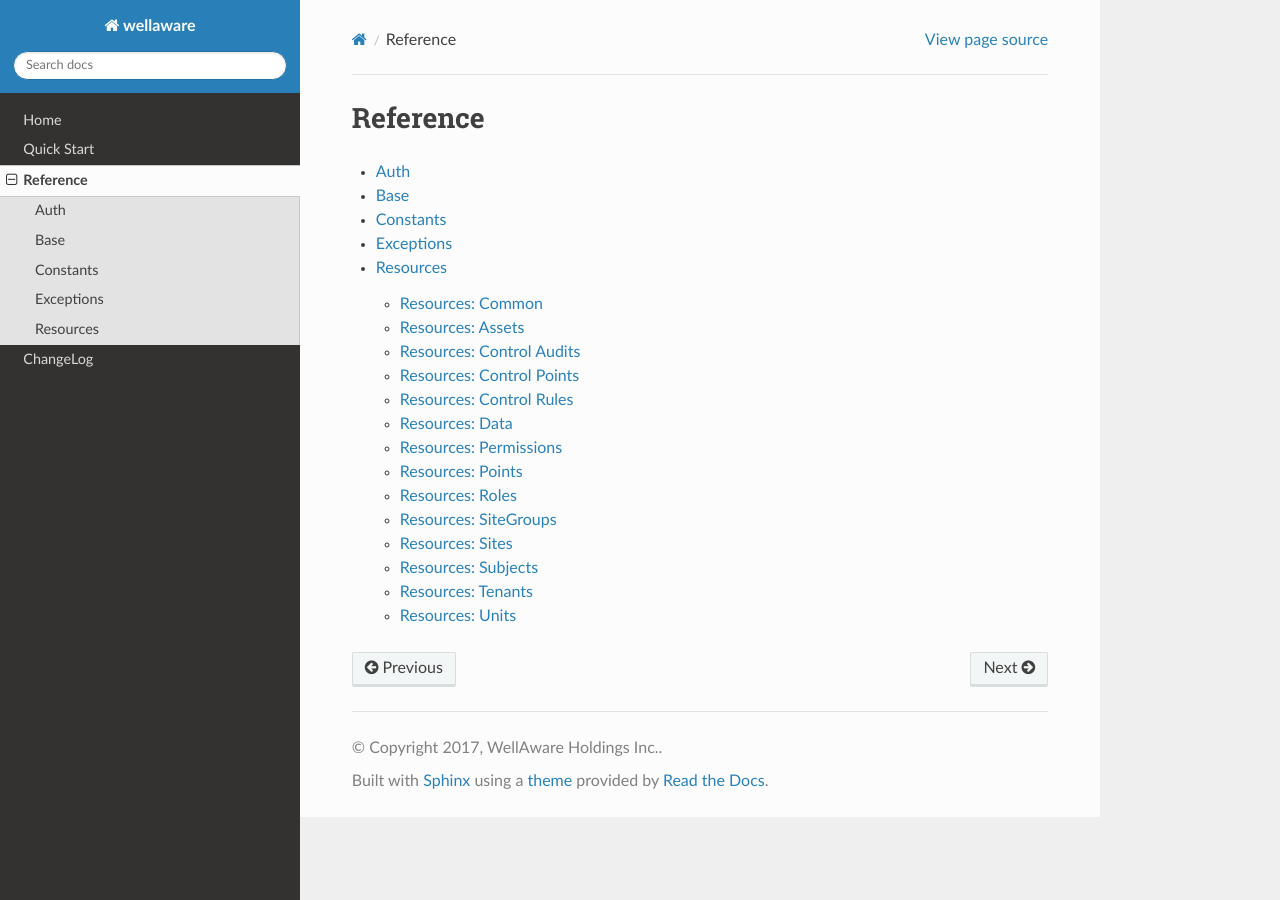
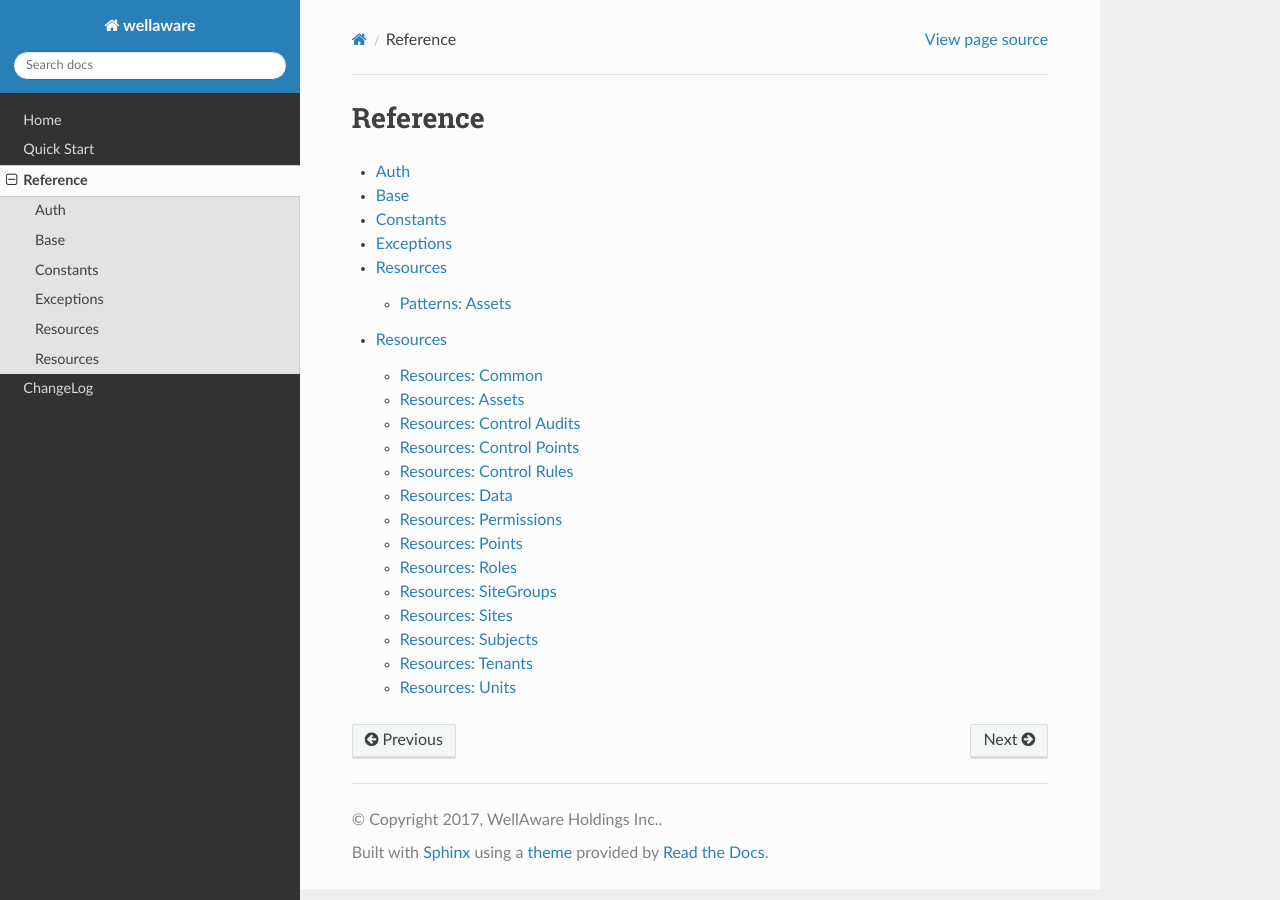
Before and after one commit to shaji618/python-wellaware, a Sphinx documentation site: the page built from docs/internals/index.rst, in a window 1280 px wide. Built offline with Sphinx 7.4.7 and the Read the Docs theme 2.0.0, drawn with Linux system fonts in a browser that asks for light colours.

Commit message:
version bump and docs

```diff
--- a/docs/changelog.rst
+++ b/docs/changelog.rst
@@ -4,6 +4,11 @@
 =========
 
 Changes to the library are recorded here.
+
+v1.2.5
+------
+  * Added additional asset patterns
+  * Removed mutable parameter bug
 
 v1.2.4
 ------
--- a/docs/internals/index.rst
+++ b/docs/internals/index.rst
@@ -10,4 +10,5 @@
     base
     constants
     exceptions
+    patterns
     resources
--- /dev/null
+++ b/docs/internals/patterns.rst
@@ -0,0 +1,9 @@
+.. _internals_patterns:
+
+Resources
+=========
+
+.. toctree::
+    :maxdepth: 2
+
+    patterns/assets
```
Also changed, not shown: docs/internals/patterns/assets.rst (added, +9 -0 lines), 1 other file.
